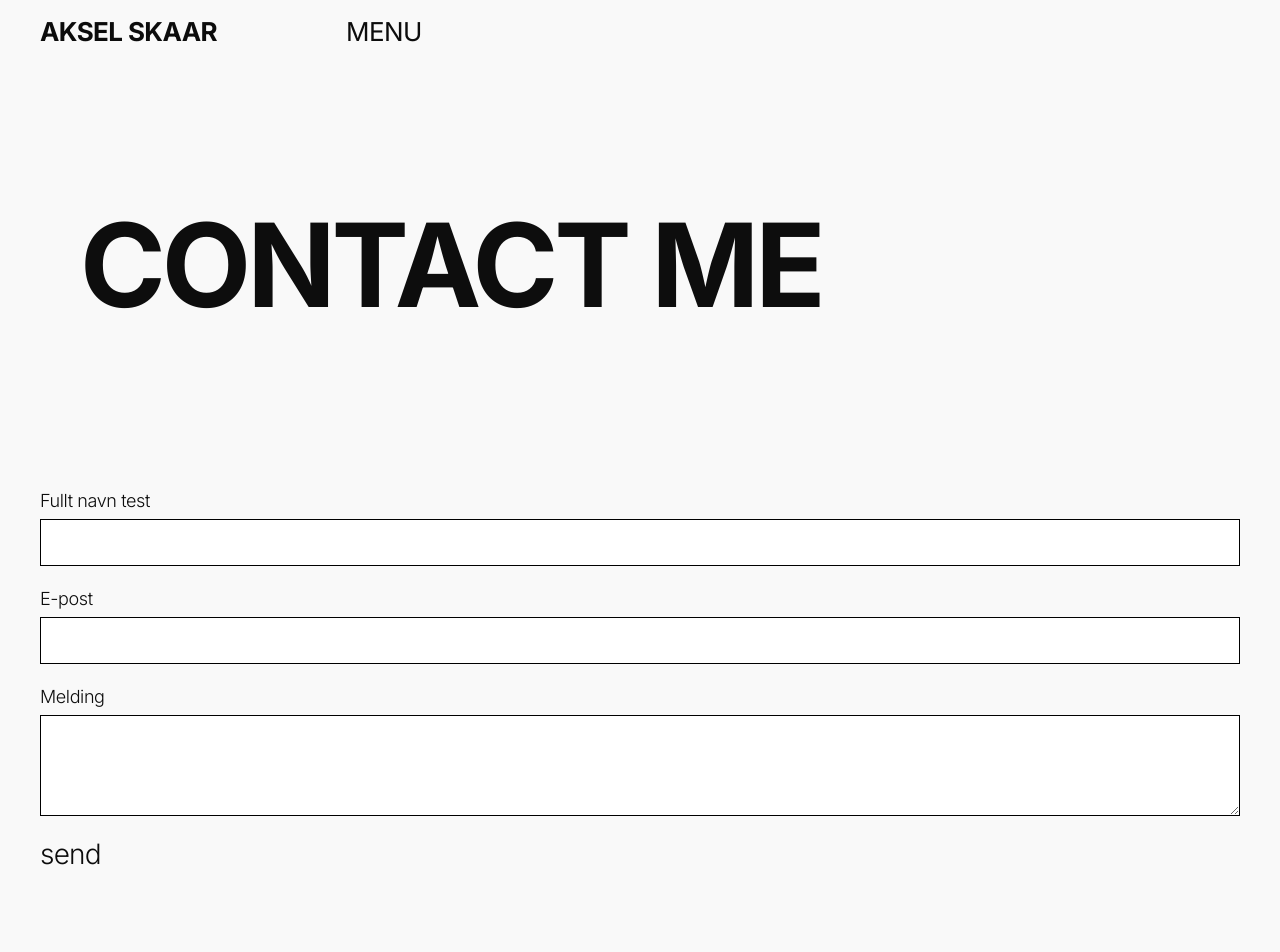
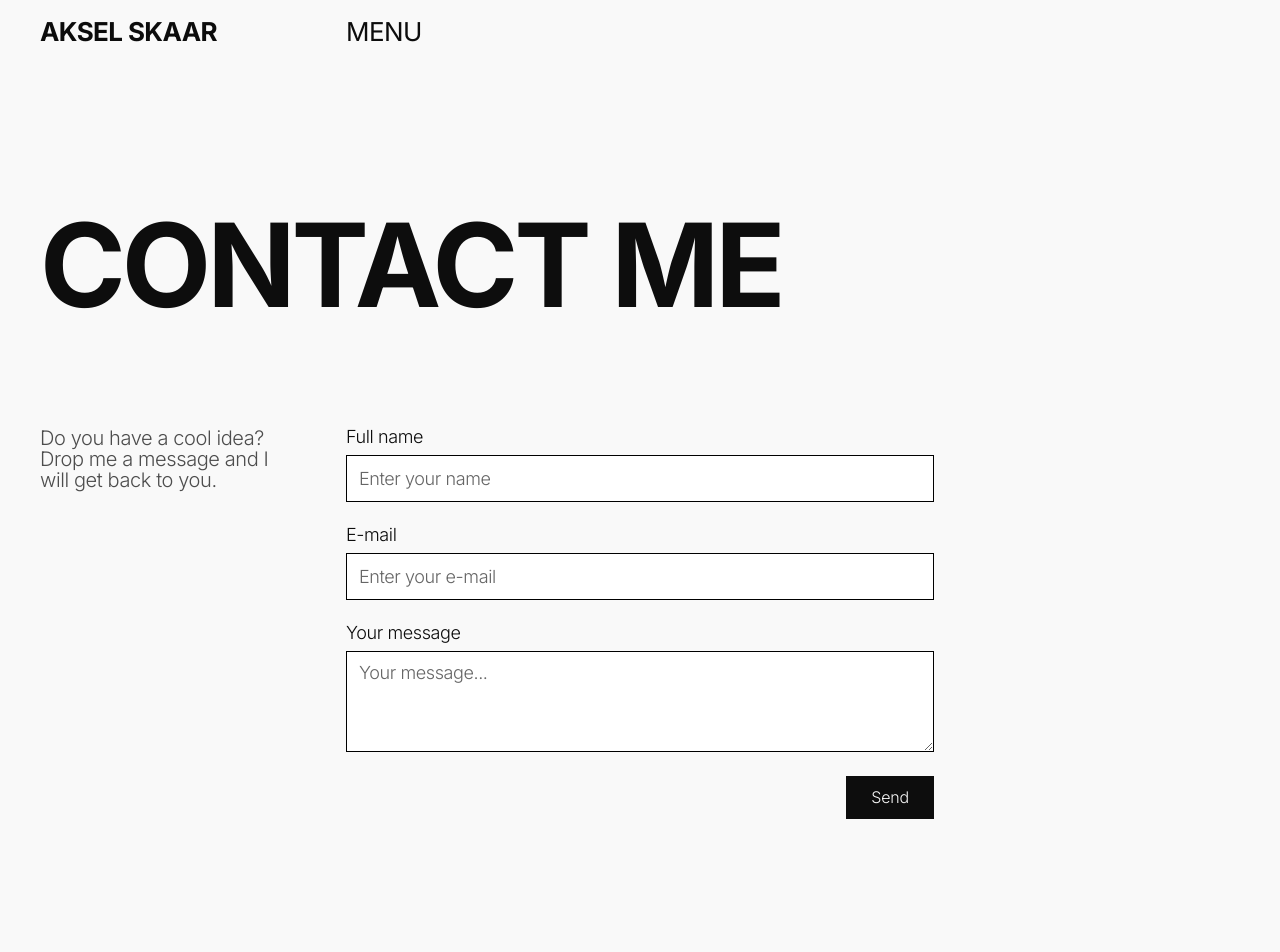
Before and after one commit to AkselHSkaar/Portfolio-website, a Next.js app: page /contact in a window 1280 px wide. Shown: the top 952 px of the page. Built offline with nearby package versions, Linux system fonts and the light colour scheme; no server answers.

Commit message:
add: contactPage styles

```diff
--- a/src/app/(pages)/contact/_components/ContactForm.tsx
+++ b/src/app/(pages)/contact/_components/ContactForm.tsx
@@ -38,13 +38,15 @@ const NewContactForm = () => {
           reset()
         }
       }}
+      className='lg:col-span-5 xl:col-span-2'
     >
       <div className='flex flex-col gap-7'>
         <label className='flex flex-col gap-3'>
-          <span className='text-small-thin'>Fullt navn test</span>
+          <span className='text-small-thin'>Full name</span>
           <input
             {...register('name')}
             className='w-full outline-none p-4 text-small-thin border border-gray-900 focus:outline-none focus:ring-2 focus:ring-gray-200 transition-all duration-300 ease-in-out'
+            placeholder='Enter your name'
           />
         </label>
 
@@ -53,10 +55,11 @@ const NewContactForm = () => {
         )}
 
         <label className='flex flex-col gap-3'>
-          <span className='text-small-thin'>E-post</span>
+          <span className='text-small-thin'>E-mail</span>
           <input
             {...register('senderEmail')}
             className='w-full outline-none p-4 text-small-thin border border-gray-900 focus:outline-none focus:ring-2 focus:ring-gray-200 transition-all duration-300 ease-in-out'
+            placeholder='Enter your e-mail'
           />
         </label>
 
@@ -65,11 +68,12 @@ const NewContactForm = () => {
         )}
 
         <label className='flex flex-col gap-3'>
-          <span className='text-small-thin'>Melding</span>
+          <span className='text-small-thin'>Your message</span>
           <textarea
             {...register('message')}
             rows={4}
             className='w-full outline-none p-4 text-small-thin border border-gray-900 focus:outline-none focus:ring-2 focus:ring-gray-200 transition-all duration-300 ease-in-out'
+            placeholder='Your message...'
           />
         </label>
 
@@ -81,9 +85,9 @@ const NewContactForm = () => {
           <p className='text-small-thin'>{feedbackMessage}</p>
         )}
 
-        <button type='submit' disabled={isSubmitting} className='self-start'>
-          send
-        </button>
+        <Button type='submit' className='self-end'>
+          Send
+        </Button>
       </div>
     </form>
   )
--- a/src/app/(pages)/contact/page.tsx
+++ b/src/app/(pages)/contact/page.tsx
@@ -4,12 +4,34 @@ import ContactForm from './_components/ContactForm'
 
 const page = () => {
   return (
-    <Container>
-      <PageHeader title='CONTACT ME' />
-      <main>
-        <ContactForm />
-      </main>
-    </Container>
+    <>
+      <header className='py-section-xs md:py-section-md lg:pb-0 lg:pt-section-lg xl:pt-section-xl 2xl:pt-section-2xl'>
+        <Container>
+          <div className='flex flex-col gap-9 md:gap-11 xl:gap-14 2xl:gap-16'>
+            <div className='flex flex-col gap-5 md:gap-7 lg:gap-9 xl:gap-11 2xl:gap-13'>
+              <h1 className='text-h6 sm:text-h5 md:text-h4 lg:text-h3 xl:text-h2 2xl:text-h1'>
+                CONTACT ME
+              </h1>
+              <p className='text-gray-500 dark:text-gray-200 max-w-[21.375rem] md:max-w-full md:w-2/3 text-small-thin md:text-regular-thin lg:hidden'>
+                Do you have a cool idea? Drop me a message and I will get back
+                to you.
+              </p>
+            </div>
+          </div>
+        </Container>
+      </header>
+      <section>
+        <Container>
+          <div className='lg:grid lg:grid-cols-7 lg:grid-rows-1 lg:pt-21 xl:pb-13 gap-7 xl:grid-cols-4'>
+            <p className='hidden lg:block lg:col-span-2 text-regular-thin xl:col-span-1 pr-7 2xl:text-large-thin text-gray-500 dark:text-gray-200'>
+              Do you have a cool idea? Drop me a message and I will get back to
+              you.
+            </p>
+            <ContactForm />
+          </div>
+        </Container>
+      </section>
+    </>
   )
 }
 export default page
--- a/src/components/Button.tsx
+++ b/src/components/Button.tsx
@@ -16,6 +16,7 @@ type ButtonProps = {
   iconEnd?: JSX.Element
   ref?: React.Ref<any>
   pendingMessage?: string
+  className?: string
 }
 
 const variants = {
@@ -28,7 +29,7 @@ const variants = {
 }
 
 const sizes = {
-  big: 'px-7 py-6',
+  big: 'px-7 py-4',
   small: 'px-6 py-3',
 }
 
@@ -116,10 +117,13 @@ export default function Button({
   iconEnd,
   ref,
   pendingMessage,
+  className,
 }: ButtonProps) {
-  let buttonStyle = `text-rg-medium flex justify-center gap-5 ${
+  let buttonStyle = `flex justify-center gap-5 ${
     isSmall ? sizes.small : sizes.big
-  } ${variants[variant]} ${isFullWidth ? width.full : width.content}`
+  } ${variants[variant]} ${
+    isFullWidth ? width.full : width.content
+  } ${className}`
   if (type === 'link') {
     return (
       <LinkButton
@@ -129,7 +133,7 @@ export default function Button({
         iconEnd={iconEnd}
         ref={ref}
       >
-        <p className='whitespace-nowrap'>{children}</p>
+        <p className='whitespace-nowrap text-xsmall-thin'>{children}</p>
       </LinkButton>
     )
   } else if (type === 'submit') {
@@ -141,7 +145,7 @@ export default function Button({
         ref={ref}
         pendingMessage={pendingMessage}
       >
-        <p className='whitespace-nowrap'>{children}</p>
+        <p className='whitespace-nowrap text-xsmall-thin'>{children}</p>
       </SubmitButton>
     )
   } else if (type === 'function') {
@@ -153,7 +157,7 @@ export default function Button({
         onClick={onClick}
         ref={ref}
       >
-        <p className='whitespace-nowrap'>{children}</p>
+        <p className='whitespace-nowrap text-xsmall-thin'>{children}</p>
       </FunctionButton>
     )
   }
```
